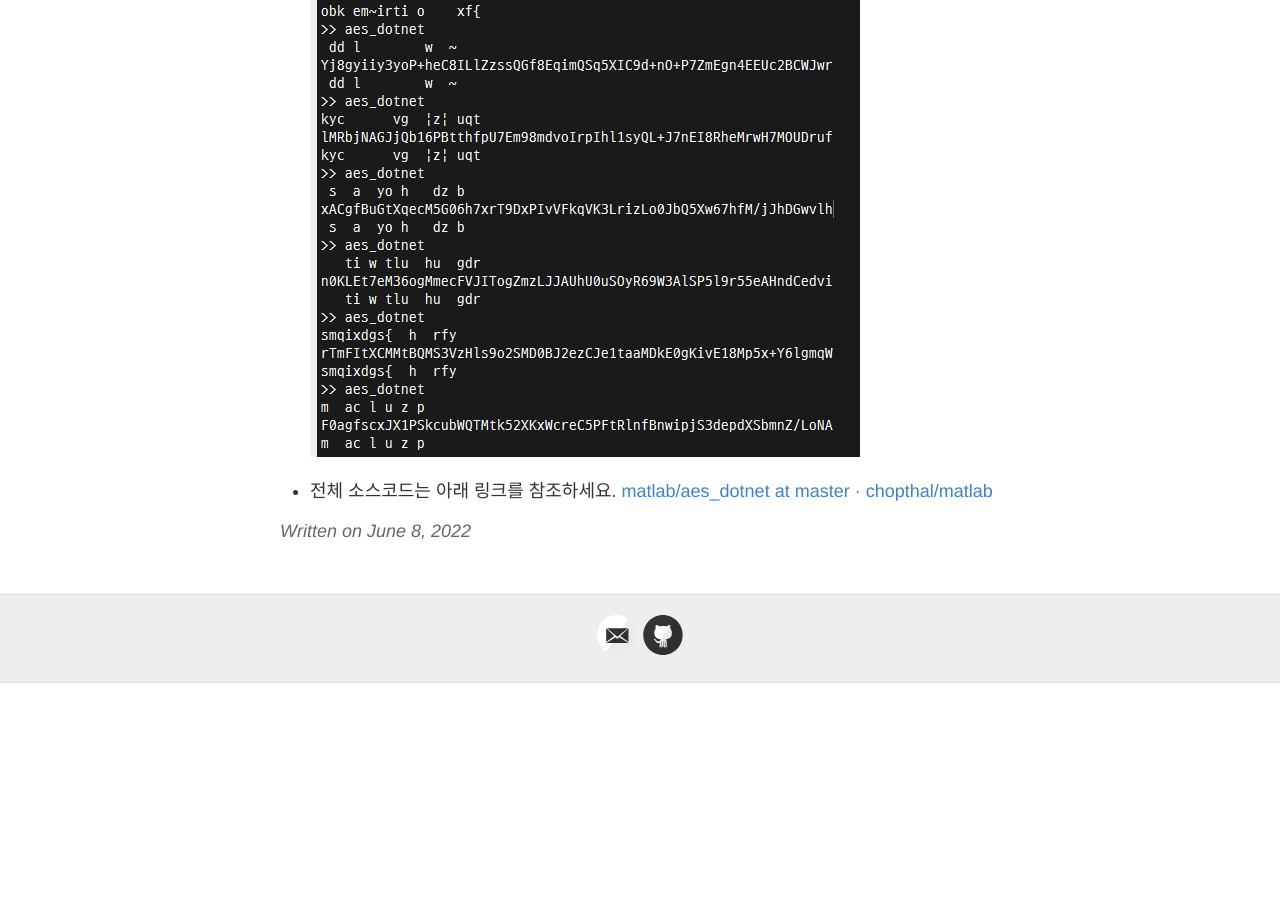
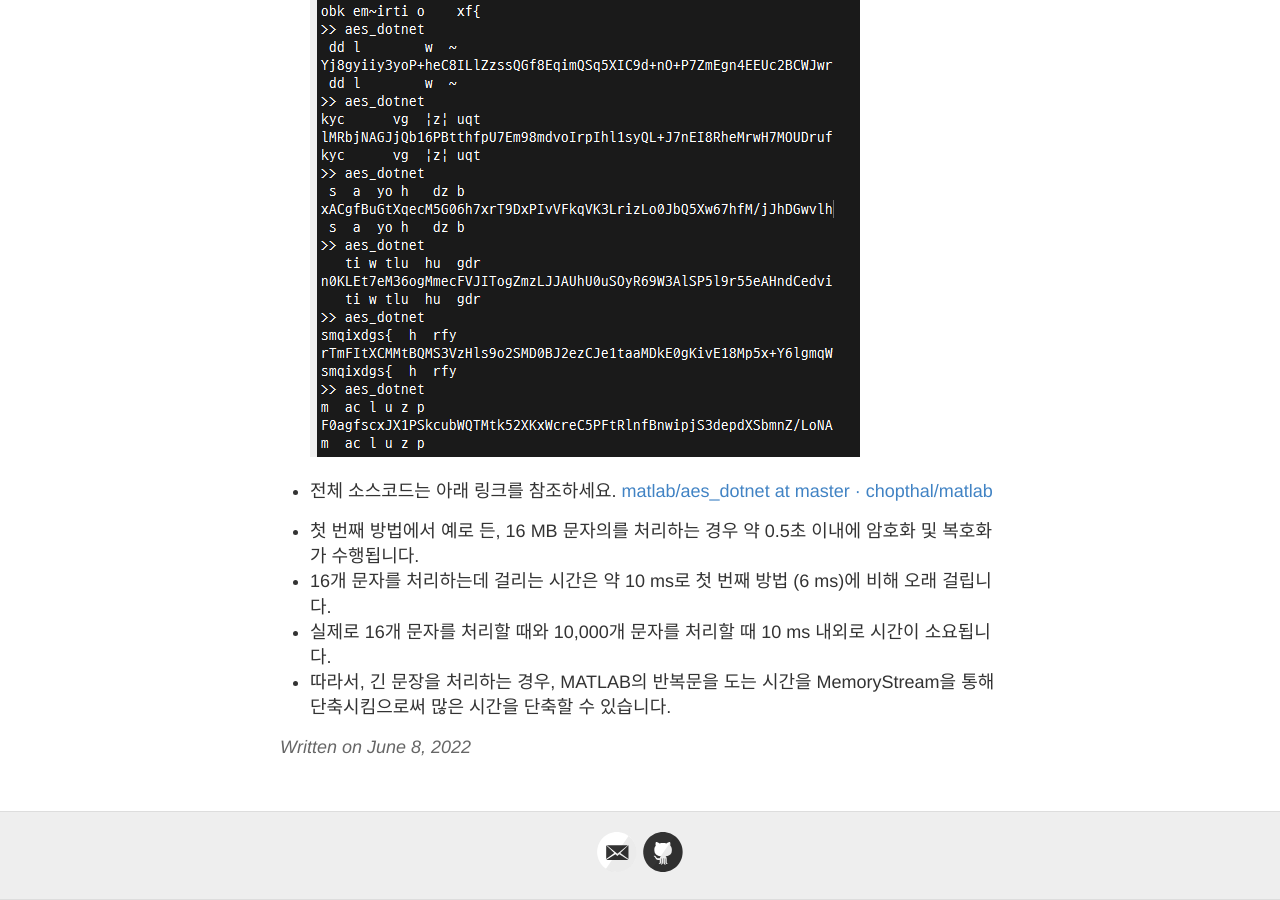
Before and after one commit to chopthal/chopthal.github.io, a Jekyll site: the page built from _posts/2022-6-8-220608_1.md, in a window 1280 px wide and 900 px high, scrolled down 4270 px. Built offline with Jekyll 4.4.1, drawn with Linux system fonts in a browser that asks for light colours; comment, search, counter and statistics services are not loaded; before the commit the page ends 4953 px from its top, so only the background shows below that.

Commit message:
Chore : 결과 문장 추가

```diff
--- a/_posts/2022-6-8-220608_1.md
+++ b/_posts/2022-6-8-220608_1.md
@@ -144,3 +144,8 @@ disp(decrypted)
 
 - 전체 소스코드는 아래 링크를 참조하세요.
   [matlab/aes_dotnet at master · chopthal/matlab](https://github.com/chopthal/matlab/tree/master/aes_dotnet)
+
+- 첫 번째 방법에서 예로 든, 16 MB 문자의를 처리하는 경우 약 0.5초 이내에 암호화 및 복호화가 수행됩니다.
+- 16개 문자를 처리하는데 걸리는 시간은 약 10 ms로 첫 번째 방법 (6 ms)에 비해 오래 걸립니다.
+- 실제로 16개 문자를 처리할 때와 10,000개 문자를 처리할 때 10 ms 내외로 시간이 소요됩니다.
+- 따라서, 긴 문장을 처리하는 경우, MATLAB의 반복문을 도는 시간을 MemoryStream을 통해 단축시킴으로써 많은 시간을 단축할 수 있습니다.
```
